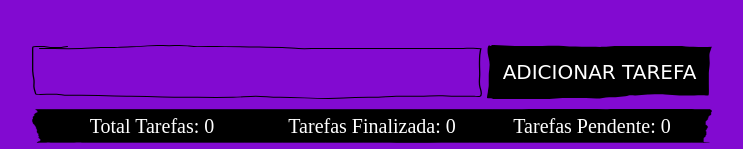
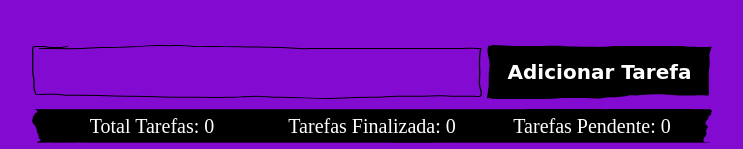
Before and after one commit to allecosta/todolist, a plain HTML site: page index.html in a window 1280 px wide. Shown: the part 183-332 px from the top of the page, without its empty margins (268-1011 px from the left). Drawn offline with Linux system fonts and the light colour scheme; a web font is replaced by a local one.

Commit message:
Add button font

```diff
--- a/assets/css/style.css
+++ b/assets/css/style.css
@@ -107,7 +107,7 @@ h1 {
 
 .todo-form button {
     color: white;
-    text-transform: uppercase;
+    font-weight: 700;
 }
 
 .todo-stats {
```
